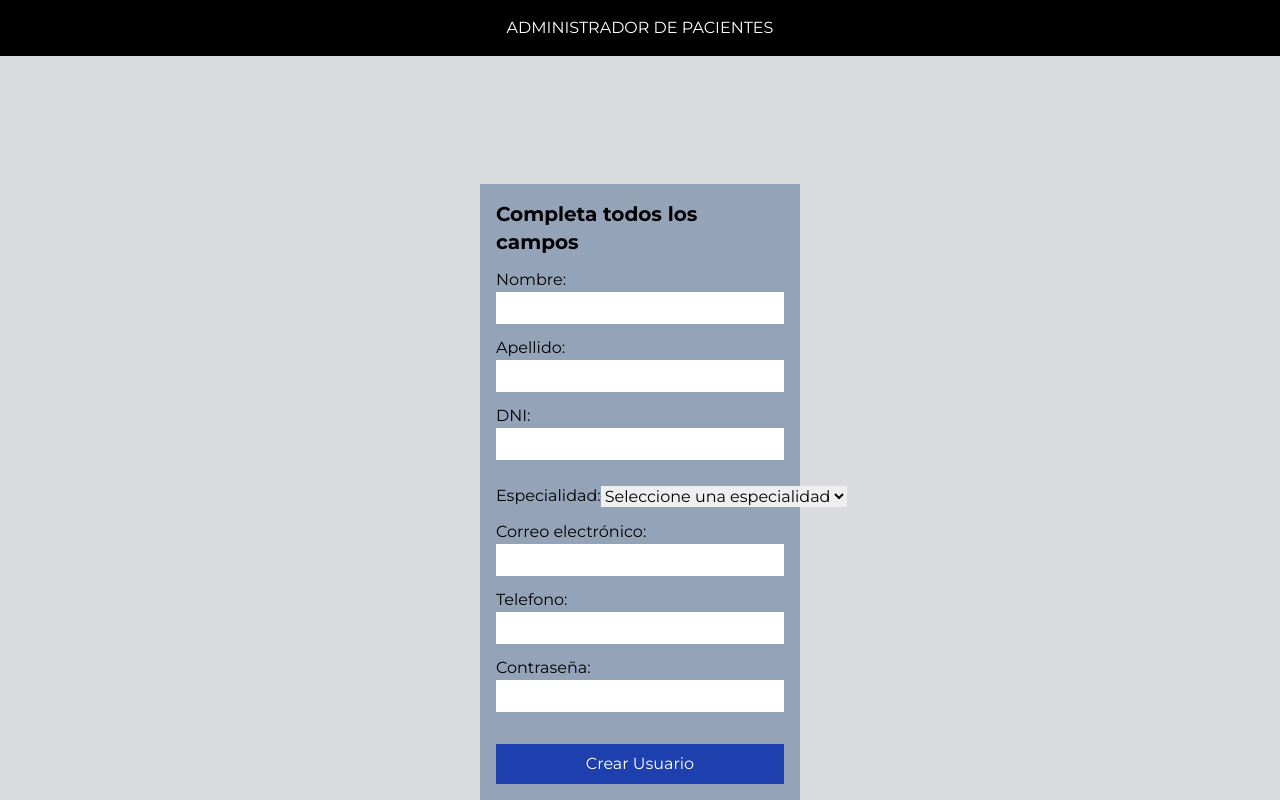
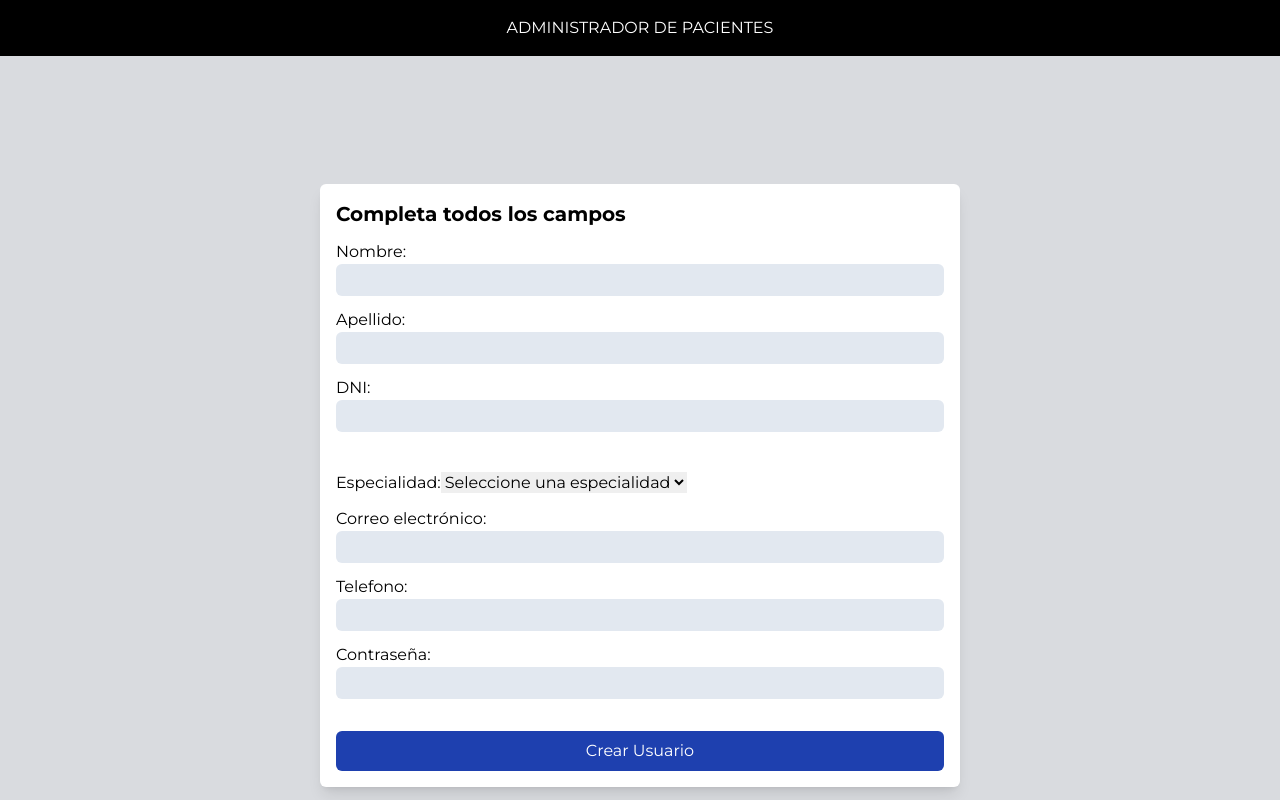
Before and after one commit to SantyPadilla51/ADMIN-PACIENTES, a React (Vite) app: page /crear-cuenta in a window 1280 px wide. Built offline with nearby package versions, Linux system fonts and the light colour scheme; no server answers.

Commit message:
fix error db connection

```diff
--- a/src/components/InicioSesion.jsx
+++ b/src/components/InicioSesion.jsx
@@ -1,7 +1,7 @@
 import { useState } from "react"
-import clienteAxios from "../config/axios";
 import { useNavigate, Link } from "react-router-dom"
 import { ToastContainer, toast } from 'react-toastify';
+import clienteAxios from "../config/axios";
 import Navbar from "./Navbar";
 import useAuth from "../hooks/useAuth";
 import 'react-toastify/dist/ReactToastify.css';
@@ -32,7 +32,7 @@ const InicioSesion = () => {
                     position: "top-center"
                 })
 
-                const url = "/iniciar-sesion"
+                const url = "iniciar-sesion"
                 const { data } = await clienteAxios.post(url, datos)
 
                 if (data.ok != true) {
@@ -67,12 +67,11 @@ const InicioSesion = () => {
             <Navbar />
             <ToastContainer />
             <div className="min-h-screen flex items-center justify-center bg-gray-100">
-                <div className="bg-white p-8 rounded-md shadow-md w-full max-w-md">
+                <div className="bg-white p-8 rounded-md shadow-md w-full max-w-md mx-3">
                     <h2 className="text-2xl font-bold mb-6 text-gray-800 text-center">
                         Inicia Sesión
                     </h2>
                     <form onSubmit={handleSubmit} className="space-y-6">
-                        {/* Email */}
                         <div>
                             <label htmlFor="email" className="block text-sm font-medium text-gray-700">
                                 Correo Electrónico
@@ -88,7 +87,6 @@ const InicioSesion = () => {
                                 placeholder="Ingresa tu correo"
                             />
                         </div>
-                        {/* Contraseña */}
                         <div>
                             <label htmlFor="password" className="block text-sm font-medium text-gray-700">
                                 Contraseña
@@ -104,7 +102,6 @@ const InicioSesion = () => {
                                 placeholder="Ingresa tu contraseña"
                             />
                         </div>
-                        {/* Botón de Iniciar Sesión */}
                         <div>
                             <button
                                 type="submit"
@@ -118,7 +115,6 @@ const InicioSesion = () => {
                             </button>
                         </div>
                     </form>
-                    {/* Enlaces de Registro y Contraseña */}
                     <div className="mt-6 flex justify-between items-center">
                         <Link
                             to={'/olvide-password'}
--- a/src/components/RegistrarUser.jsx
+++ b/src/components/RegistrarUser.jsx
@@ -34,11 +34,13 @@ const RegistrarUser = () => {
             const { data } = await clienteAxios.post(url, usuario)
 
             if (data.ok === true) {
-                toast.success(data.msg)
+                toast.success(data.msg , {
+                    position: "top-center"
+                })
                 setCargando(false)
                 setTimeout(() => {
                     navigate("/")
-                }, 2000);
+                }, 4000);
             } else {
                 setCargando(false)
                 toast.error(data.msg)
@@ -53,27 +55,27 @@ const RegistrarUser = () => {
         <>
             <Navbar />
             <ToastContainer />
-            <form className="mt-32 mx-3  bg-slate-400 flex flex-col p-4 gap-3 lg:w-1/4 lg:mx-auto lg:mt-32" onSubmit={(e) => handleSubmit(e)}>
+            <form className="shadow-lg rounded-md mt-10 mx-3 bg-white flex flex-col p-4 gap-3 lg:w-1/2 lg:mx-auto lg:mt-32" onSubmit={(e) => handleSubmit(e)}>
                 <h3 className="text-xl font-bold">Completa todos los campos</h3>
 
                 <div className="flex flex-col">
                     <label>Nombre:</label>
-                    <input className="p-1" type="text" name="nombre" required onChange={(e) => handleChange(e)} />
+                    <input className="p-1 bg-slate-200 rounded-md" type="text" name="nombre" required onChange={(e) => handleChange(e)} />
                 </div>
 
                 <div className="flex flex-col">
                     <label>Apellido:</label>
-                    <input className="p-1" type="text" name="apellido" required onChange={(e) => handleChange(e)} />
+                    <input className="p-1 bg-slate-200 rounded-md" type="text" name="apellido" required onChange={(e) => handleChange(e)} />
                 </div>
 
                 <div className="flex flex-col">
                     <label>DNI:</label>
-                    <input className="p-1" type="text" minLength={8} maxLength={8} name="dni" required onChange={(e) => handleChange(e)} />
+                    <input className="p-1 bg-slate-200 rounded-md" type="text" minLength={8} maxLength={8} name="dni" required onChange={(e) => handleChange(e)} />
                 </div>
 
-                <div className="flex items-center justify-between mt-3">
+                <div className="block items-center justify-between mt-3">
                     <label>Especialidad:</label>
-                    <select onChange={(e) => handleChange(e)} name="especialidad" required>
+                    <select className="mt-4" onChange={(e) => handleChange(e)} name="especialidad" required>
                         <option value="">Seleccione una especialidad</option>
                         <option value="cardiología">Cardiología</option>
                         <option value="traumatologia">Traumatología</option>
@@ -88,25 +90,25 @@ const RegistrarUser = () => {
 
                 <div className="flex flex-col">
                     <label>Correo electrónico:</label>
-                    <input className="p-1" type="email" name="email" onChange={(e) => handleChange(e)} />
+                    <input className="p-1 bg-slate-200 rounded-md" type="email" name="email" onChange={(e) => handleChange(e)} />
                 </div>
 
                 <div className="flex flex-col">
                     <label>Telefono:</label>
-                    <input className="p-1" type="text" name="telefono" minLength={10} maxLength={10} required onChange={(e) => handleChange(e)} />
+                    <input className="p-1 bg-slate-200 rounded-md" type="text" name="telefono" minLength={10} maxLength={10} required onChange={(e) => handleChange(e)} />
                 </div>
 
                 <div className="flex flex-col">
                     <label type="text" name="password" required>Contraseña:</label>
-                    <input className="p-1" type="text" name="password" onChange={(e) => handleChange(e)} />
+                    <input className="p-1 bg-slate-200 rounded-md" type="text" name="password" onChange={(e) => handleChange(e)} />
                 </div>
 
                 {cargando ? (
-                    <button className="bg-blue-800 text-white p-2 hover:bg-blue-600 mt-5" type="submit">
+                    <button className="rounded-md bg-blue-800 text-white p-2 hover:bg-blue-600 mt-5" type="submit">
                         <ClipLoader color={'#fff'} />
                     </button>
                 ) : (
-                    <button className="bg-blue-800 text-white p-2 hover:bg-blue-600 mt-5" type="submit" onClick={e => handleSubmit(e)}>Crear Usuario</button>
+                    <button className="rounded-md bg-blue-800 text-white p-2 hover:bg-blue-600 mt-5" type="submit" onClick={e => handleSubmit(e)}>Crear Usuario</button>
                 )}
             </form>
         </>
--- a/src/config/axios.jsx
+++ b/src/config/axios.jsx
@@ -1,7 +1,9 @@
 import axios from "axios"
 
+const backendUrl = import.meta.env.VITE_BACKEND_URL
+
 const clienteAxios = axios.create({
-    baseURL: import.meta.env.VITE_BACKEND_URL
+    baseURL: backendUrl
 })
 
 export default clienteAxios
--- a/src/hooks/useAuth.jsx
+++ b/src/hooks/useAuth.jsx
@@ -2,8 +2,6 @@ import { useContext } from "react";
 import AuthContext from "../context/AuthProvider";
 
 const useAuth = () => {
-    // Obtener el contexto del AuthProvider y sus valores
-    //De esta forma accedemos al AuthContext
     return useContext(AuthContext)
 }
 
```
